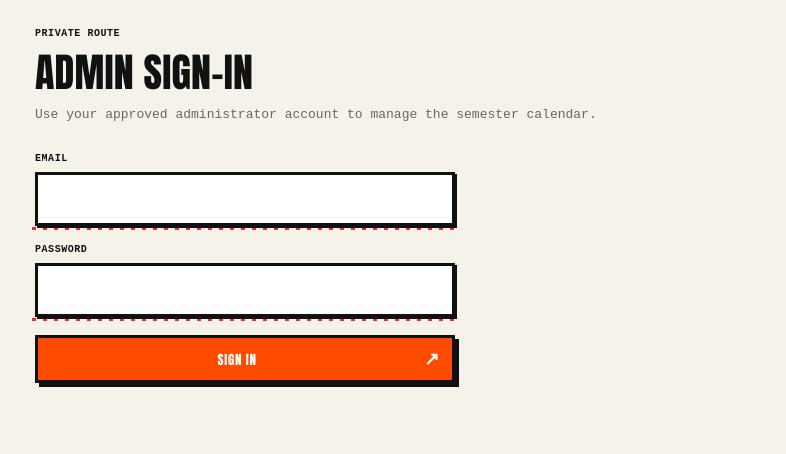
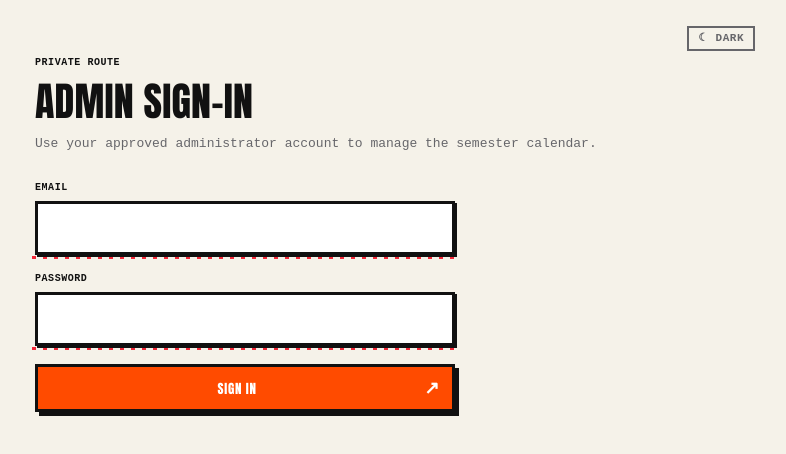
Before and after one commit to 83352/attendance-bunk-planner, a Next.js app: page /admin/login in a window 1280 px wide. Shown: the top 454 px of the page, without its empty margins (245-1031 px from the left). Built offline with nearby package versions, Linux system fonts and the light colour scheme; no server answers.

Commit message:
Add theme toggle to admin panel pages
AdminShell wraps /admin and /admin/login with a right-aligned
ThemeToggle above the content, sharing the same sun-time default and
persisted choice as the public header.

Co-Authored-By: Warp <agent@warp.dev>

```diff
--- /dev/null
+++ b/src/app/admin/AdminShell.tsx
@@ -0,0 +1,13 @@
+import type { ReactNode } from 'react';
+import { ThemeToggle } from '../ThemeToggle';
+
+export function AdminShell({ children }: { children: ReactNode }) {
+  return (
+    <main className="admin-shell">
+      <div className="admin-topbar">
+        <ThemeToggle />
+      </div>
+      {children}
+    </main>
+  );
+}
--- a/src/app/admin/login/page.tsx
+++ b/src/app/admin/login/page.tsx
@@ -1,5 +1,6 @@
 import { LoginForm } from './LoginForm';
+import { AdminShell } from '../AdminShell';
 
 export default function AdminLoginPage() {
-  return <main className="admin-shell"><p className="eyebrow">Private route</p><h1>Admin sign-in</h1><p>Use your approved administrator account to manage the semester calendar.</p><LoginForm /></main>;
+  return <AdminShell><p className="eyebrow">Private route</p><h1>Admin sign-in</h1><p>Use your approved administrator account to manage the semester calendar.</p><LoginForm /></AdminShell>;
 }
--- a/src/app/globals.css
+++ b/src/app/globals.css
@@ -169,6 +169,9 @@ label > span { position: absolute; z-index: 2; right: 12px; bottom: 13px; color:
 .semester-note { margin: 20px 0 0; color: var(--muted); font-size: 10px; line-height: 1.5; }
 
 .admin-shell { width: min(100%, 760px); min-height: 100vh; margin: 0 auto; padding: 26px 20px 56px; }
+.admin-topbar { display: flex; justify-content: flex-end; margin-bottom: 4px; }
+.admin-topbar .theme-toggle { position: static; transform: none; color: var(--muted); }
+.admin-topbar .theme-toggle:hover { background: var(--lime); color: #111111; border-color: var(--lime); }
 .admin-shell h1 { margin-bottom: 14px; font-size: 40px; }
 .admin-shell > p:not(.eyebrow) { max-width: 620px; color: var(--muted); font: 13px/1.55 "Courier New", monospace; }
 .admin-form { display: grid; gap: 18px; max-width: 420px; margin-top: 28px; }
```
Also changed, not shown: src/app/admin/page.tsx (+3 -2 lines).
